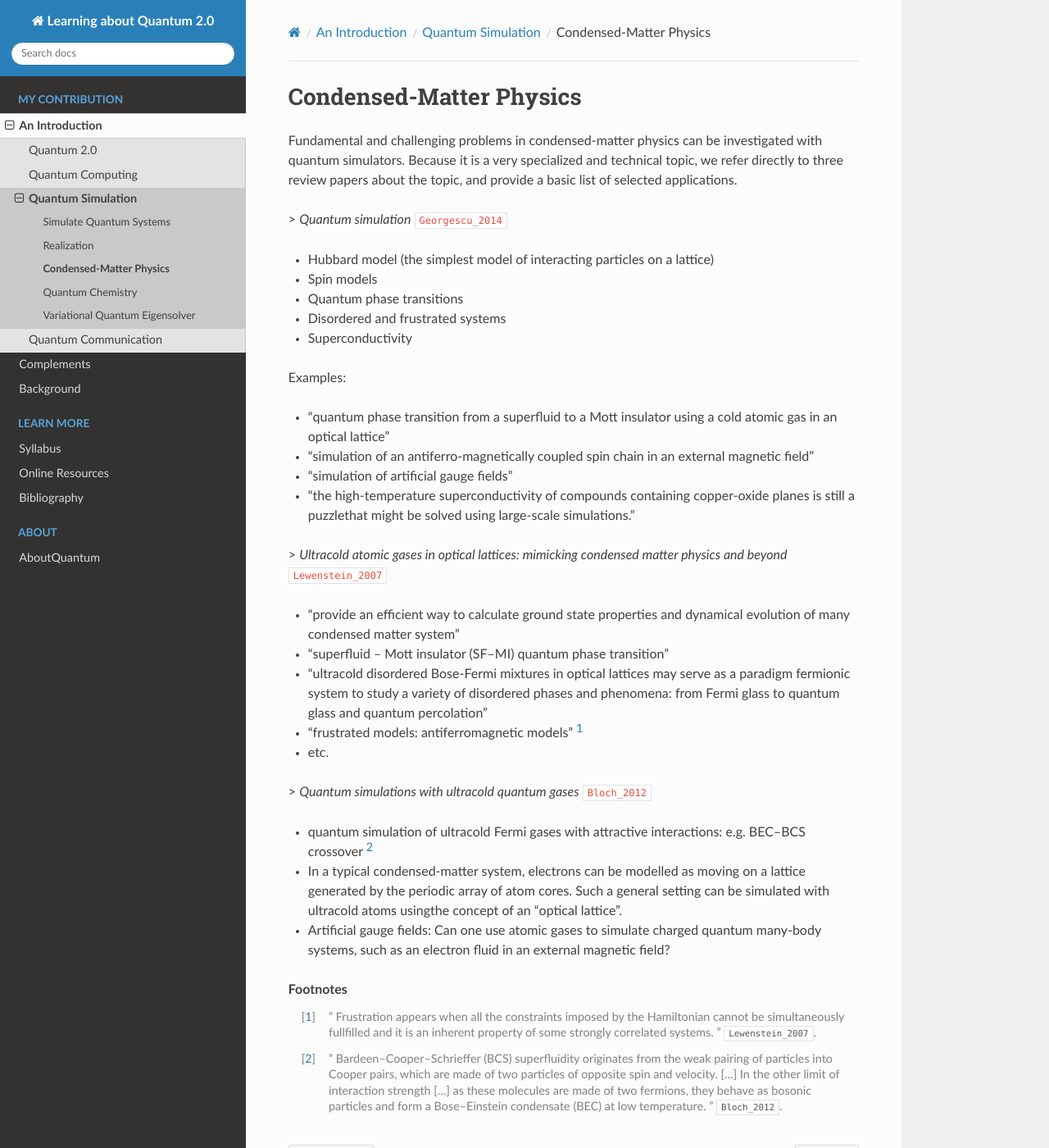
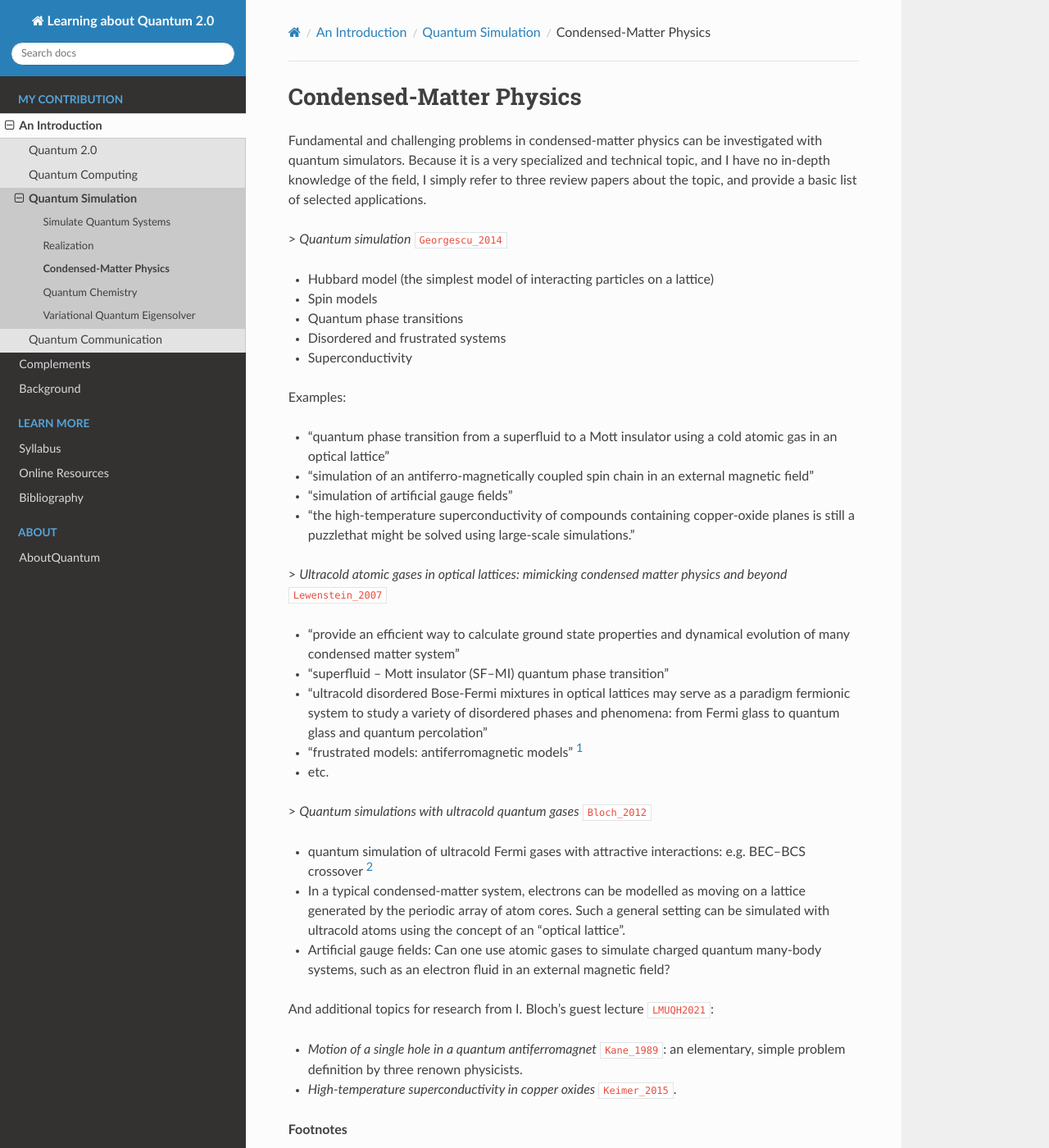
Before and after one commit to tomlqc/about-quantum, a Sphinx documentation site: the page built from source/intro/simulation/condmatter.rst, in a window 1280 px wide and 1400 px high. Shown: the whole window at 82% size. Built offline with Sphinx 7.4.7 and the Read the Docs theme 2.0.0, drawn with Linux system fonts in a browser that asks for light colours; cross-references to code outside the pages are shown as plain code.

Commit message:
condmatter: 2 references from Bloch's lecture.

```diff
--- a/source/biblio/articles.bib
+++ b/source/biblio/articles.bib
@@ -264,6 +264,32 @@
    journal={Nature},
    publisher={Springer Science and Business Media LLC}
 }
+@article{Kane_1989,
+  title = {Motion of a single hole in a quantum antiferromagnet},
+  author = {Kane, C. L. and Lee, P. A. and Read, N.},
+  year = {1989},
+  month = {Apr},
+  doi = {10.1103/PhysRevB.39.6880},
+  volume = {39},
+  issue = {10},
+  pages = {6880--6897},
+  numpages = {0},
+  journal = {Phys. Rev. B},
+  publisher = {American Physical Society}
+}
+@article{Keimer_2015,
+  author = {B. Keimer and S. A. Kivelson and M. R. Norman and S. Uchida and J. Zaanen},
+  title = {From quantum matter to high-temperature superconductivity in copper oxides},
+  year = {2015},
+  month = feb,
+  doi = {10.1038/nature14165},
+  url = {http://uhp.iphy.ac.cn/article_list/2003_before/2015_Keimer_nature.pdf},
+  volume = {518},
+  number = {7538},
+  pages = {179--186},
+  journal = {Nature},
+  publisher = {Springer Science and Business Media {LLC}}
+}
 @article{Kwiat_1995,
   title = {New High-Intensity Source of Polarization-Entangled Photon Pairs},
   author = {Kwiat, Paul G. and Mattle, Klaus and Weinfurter, Harald and Zeilinger, Anton and Sergienko, Alexander V. and Shih, Yanhua},
--- a/source/intro/simulation/condmatter.rst
+++ b/source/intro/simulation/condmatter.rst
@@ -4,8 +4,10 @@ Condensed-Matter Physics
 
 Fundamental and challenging problems in condensed-matter physics can be
 investigated with quantum simulators.
-Because it is a very specialized and technical topic, we refer directly to
-three review papers about the topic, and provide a basic list of selected applications.
+Because it is a very specialized and technical topic,
+and I have no in-depth knowledge of the field,
+I simply refer to three review papers about the topic,
+and provide a basic list of selected applications.
 
 .. ---------------------------------------------------------------------------
 
@@ -42,9 +44,16 @@ Examples:
   e.g. BEC–BCS crossover [#BEC-BCS]_
 - In a typical condensed-matter system, electrons can be modelled as moving on a lattice
   generated by the periodic array of atom cores.
-  Such a general setting can be simulated with ultracold atoms usingthe concept of an "optical lattice".
+  Such a general setting can be simulated with ultracold atoms using the concept of an "optical lattice".
 - Artificial gauge fields: Can one use atomic gases to simulate charged quantum many-body systems,
   such as an electron fluid in an external magnetic field?
+
+And additional topics for research from I. Bloch's guest lecture :cite:`LMUQH2021`:
+
+* *Motion of a single hole in a quantum antiferromagnet* :cite:`Kane_1989`:
+  an elementary, simple problem definition by three renown physicists.
+
+* *High-temperature superconductivity in copper oxides* :cite:`Keimer_2015`.
 
 .. ---------------------------------------------------------------------------
 
```
